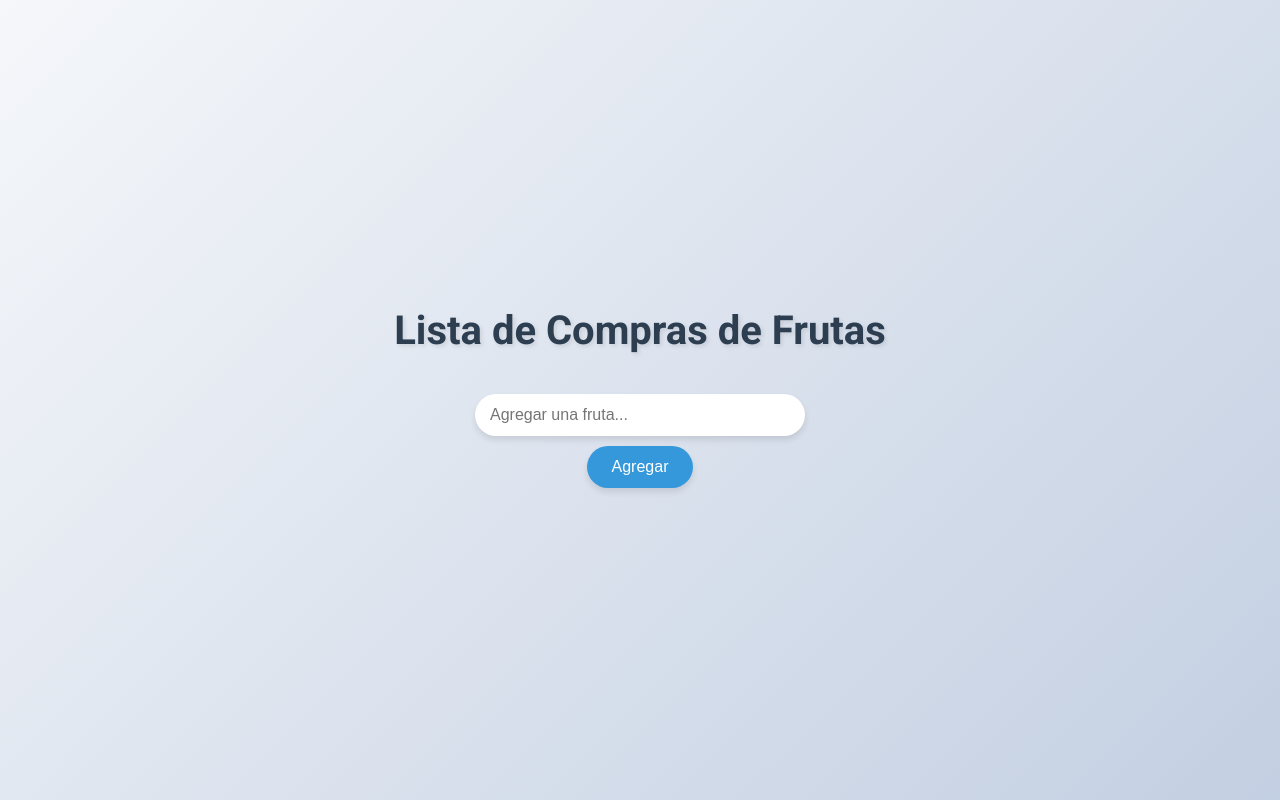
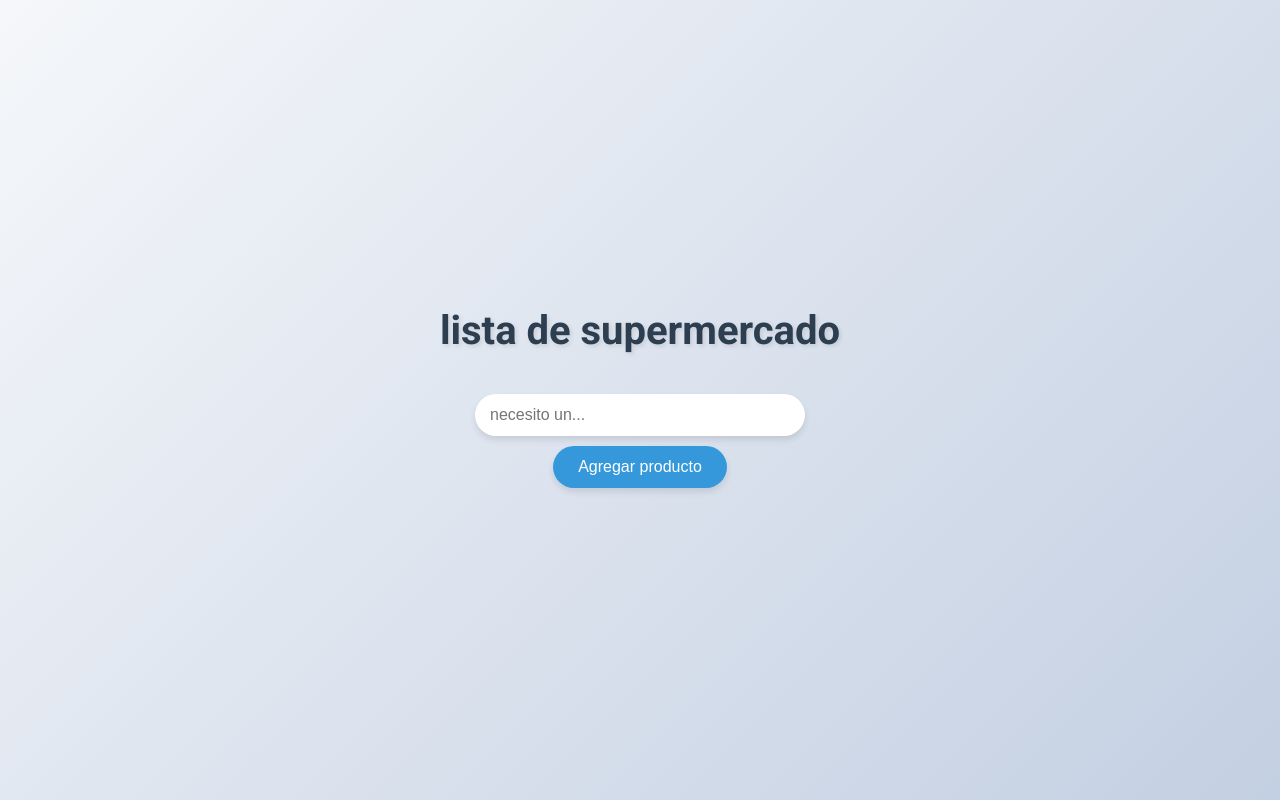
Before and after one commit to Julianperezortiz2301/lista-de-mercado, a plain HTML site: page index.html in a window 1280 px wide. Drawn offline with Linux system fonts and the light colour scheme.

Commit message:
(update) tittle

```diff
--- a/index.html
+++ b/index.html
@@ -3,13 +3,13 @@
 <head>
     <meta charset="UTF-8">
     <meta name="viewport" content="width=device-width, initial-scale=1.0">
-    <title>Lista de Compras de Frutas</title>
+    <title>lista de mercado</title>
     <link rel="stylesheet" href="public/styles/index.css">
 </head>
 <body>
-    <h1>Lista de Compras de Frutas</h1>
-    <input type="text" id="fruitInput" placeholder="Agregar una fruta...">
-    <button onclick="addFruit()">Agregar</button>
+    <h1>lista de supermercado</h1>
+    <input type="text" id="fruitInput" placeholder="necesito un...">
+    <button onclick="addFruit()">Agregar producto</button>
     <ul id="fruitList"></ul>
 
     <script src="public/js/index.js"></script>
--- a/public/js/index.js
+++ b/public/js/index.js
@@ -69,7 +69,7 @@ document.addEventListener('DOMContentLoaded', () => {
         });
     }
 
-    // Efecto de ondulación en botones
+
     document.querySelectorAll('button').forEach(button => {
         button.addEventListener('click', function (e) {
             let ripple = document.createElement('span');
```
